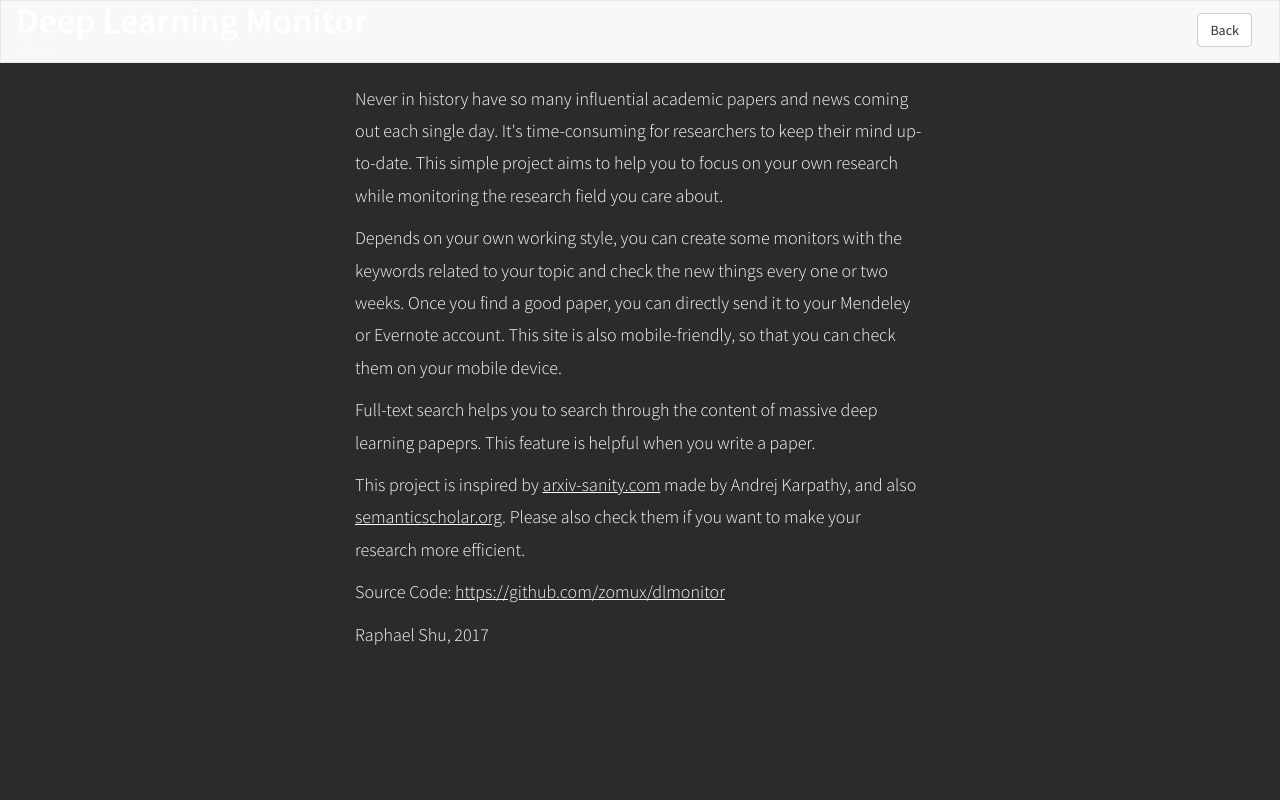
After one commit to zomux/dlmonitor, a Flask app: page /about in a window 1280 px wide. The commit adds this page. Run offline with Flask 2, Linux system fonts and the light colour scheme; some libraries are stand-ins or nearby versions.

Commit message:
commit 2017-07-17:22:27:06

```diff
--- a/community/webapp/app.py
+++ b/community/webapp/app.py
@@ -74,5 +74,13 @@ def arxiv(arxiv_id, paper_str):
     post = ArxivSource().get_one_post(arxiv_id)
     return render_template("single.html", post=post)
 
+@app.route("/about")
+def about():
+    return render_template("about.html")
+
+@app.route("/search")
+def search():
+    return render_template("search.html")
+
 if __name__ == '__main__':
     app.run(host='0.0.0.0', debug=True)
--- a/community/webapp/static/app.js
+++ b/community/webapp/static/app.js
@@ -92,7 +92,8 @@ community.showKeywords = function() {
     $("#keywords").html(newHtml);
 };
 
-community.fetch = function(src_name, keyword, index, start=0) {
+community.fetch = function(src_name, keyword, index, start) {
+    if (start == undefined) start = 0;
     console.log("fetch", src_name, keyword, index, start);
     $("#posts-" + index).html(
         "<div style='text-align:center;'>"+
@@ -200,7 +201,7 @@ community.updateAll = function(nofetch) {
 
 community.init = function() {
     community.updateAll(true);
-    $("#new-keyword-btn").click(community.addKeyword);
+    $("#new-keyword-btn").on('click tap', community.addKeyword);
     $('#new-keyword').keypress(function (e) {
      var key = e.which;
      if(key == 13)  // the enter key code
@@ -209,4 +210,5 @@ community.init = function() {
         return false;
       }
     });
+    // $("#btn-one-week").on('click touchend', function(){ alert(1);community.filterDate('1-week'); });
 };
--- a/community/webapp/static/default.css
+++ b/community/webapp/static/default.css
@@ -598,3 +598,12 @@ nav .row {
 	border-radius: 30px;
 	color: #FFF;
 }
+
+/*
+	Single
+*/
+
+.list-group .fa-circle {
+	text-align: left;
+	margin: 0 10px;
+}
--- /dev/null
+++ b/community/webapp/templates/about.html
@@ -0,0 +1,81 @@
+<!DOCTYPE html>
+<html>
+<head>
+    <meta content="text/html; charset=utf-8" http-equiv="Content-Type">
+    <title>About - Deep Learning Monitor</title>
+    <meta content="deep learning, paper, arxiv, twitter" name="keywords">
+    <meta content="Things happening in deep learning: arxiv, twitter, reddit" name="description">
+    <link href="https://fonts.googleapis.com/css?family=Source+Sans+Pro:200,300,400,600,700,900" rel="stylesheet">
+    <link href="https://bootswatch.com/darkly/bootstrap.min.css" rel="stylesheet">
+    <link href="/static/default.css?v=14" media="all" rel="stylesheet" type="text/css">
+    <script src="https://use.fontawesome.com/f194410606.js">
+    </script>
+    <script src="https://code.jquery.com/jquery-3.2.1.min.js" type="text/javascript">
+    </script>
+    <script src="https://maxcdn.bootstrapcdn.com/bootstrap/3.3.7/js/bootstrap.min.js" type="text/javascript">
+    </script>
+    <script src="https://cdnjs.cloudflare.com/ajax/libs/js-cookie/2.1.4/js.cookie.min.js" type="text/javascript">
+    </script>
+    <script src="/static/app.js?v=12" type="text/javascript">
+    </script>
+</head>
+<body>
+    <div class="container" id="wrapper">
+        <nav class="navbar navbar-default">
+            <div class="row">
+                <div class="col-md-6 logo">
+                    <div>
+                        <h1><a href="/">Deep Learning Monitor</a></h1>
+                    </div>
+                    <div>
+                        &nbsp; About
+                    </div>
+                </div>
+                <div class="col-md-6">
+                    <div class="input-group" style="margin: 12px;float:right;">
+                        <button class="btn btn-default" onclick="window.open('/', target='_self');" type="button">Back</button>
+                    </div><!-- /input-group -->
+                </div>
+            </div>
+        </nav>
+        <div class="container single-arxiv">
+            <div class="row">
+                <div class="col-md-3"></div>
+                <div class="col-md-6">
+                    <div class="article">
+                        <!-- <h3><a href="/">Deep Learning Monitor</a></h3> -->
+                        <div class="article-content">
+                            <p style="font-size:18px;">
+                                Never in history have so many influential academic papers and news coming out each single day. It's time-consuming for researchers to keep their mind up-to-date. This simple project aims to help you to focus on your own research while monitoring the research field you care about.
+                            </p>
+                            <p style="font-size:18px;">
+                                Depends on your own working style, you can create some monitors with the keywords related to your topic and check the new things every one or two weeks. Once you find a good paper, you can directly send it to your Mendeley or Evernote account. This site is also mobile-friendly, so that you can check them on your mobile device.
+                            </p>
+                            <p style="font-size:18px;">
+                                Full-text search helps you to search through the content of massive deep learning papeprs. This feature is helpful when you write a paper.
+                            </p>
+                            <p style="font-size:18px;">
+                                This project is inspired by <a href="http://arxiv-sanity.com" style="text-decoration: underline;">arxiv-sanity.com</a> made by Andrej Karpathy, and also <a href="https://semanticscholar.org" style="text-decoration: underline;">semanticscholar.org</a>. Please also check them if you want to make your research more efficient.
+                            </p>
+                            <p style="font-size:18px;">
+                                Source Code: <a href="https://github.com/zomux/dlmonitor" style="text-decoration: underline;">https://github.com/zomux/dlmonitor</a>
+                            </p>
+                            <p style="font-size:18px;">
+                                Raphael Shu, 2017
+                            </p>
+                        </div><!-- <ul class="list-unstyled list-inline blog-tags">
+                                <li><a href="#"><span class="fa fa-tag"></span> Example heading</a></li>
+                                <li><a href="#"><span class="fa fa-tag"></span> Example heading</a></li>
+                                <li><a href="#"><span class="fa fa-tag"></span> Example heading</a></li>
+                            </ul> -->
+                    </div>
+                </div>
+                <div class="col-md-3"></div>
+            </div>
+        </div>
+    <!-- <div id="copyright" class="container">
+        <p>&copy; Raphael Shu. All rights reserved.</p>
+    </div> -->
+    </div>
+</body>
+</html>
```
Also changed, not shown: community/webapp/static/mobile.css (added, +28 -0 lines), community/webapp/templates/index.html (+13 -10 lines), community/webapp/templates/search.html (added, +62 -0 lines), community/webapp/templates/single.html (+40 -66 lines).
